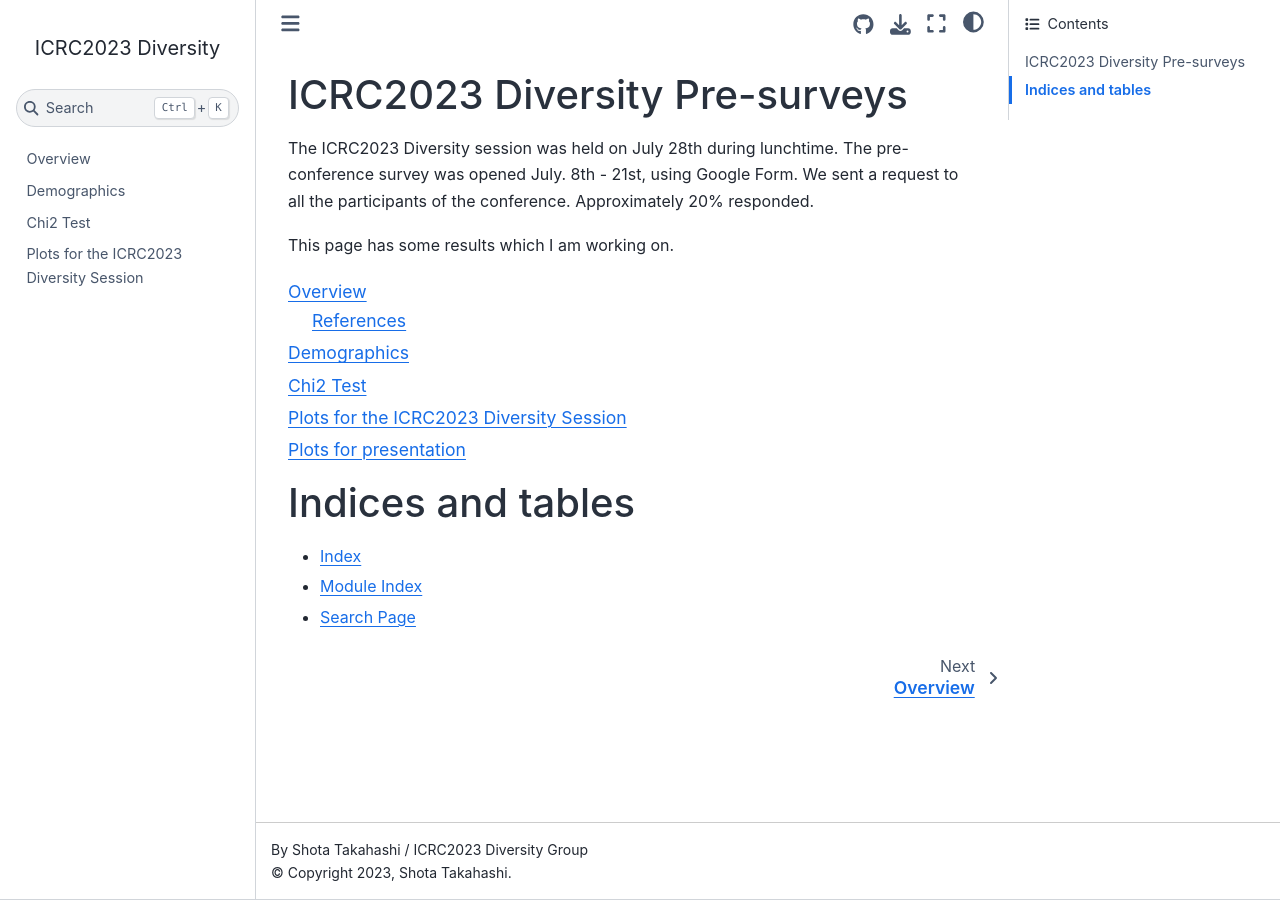
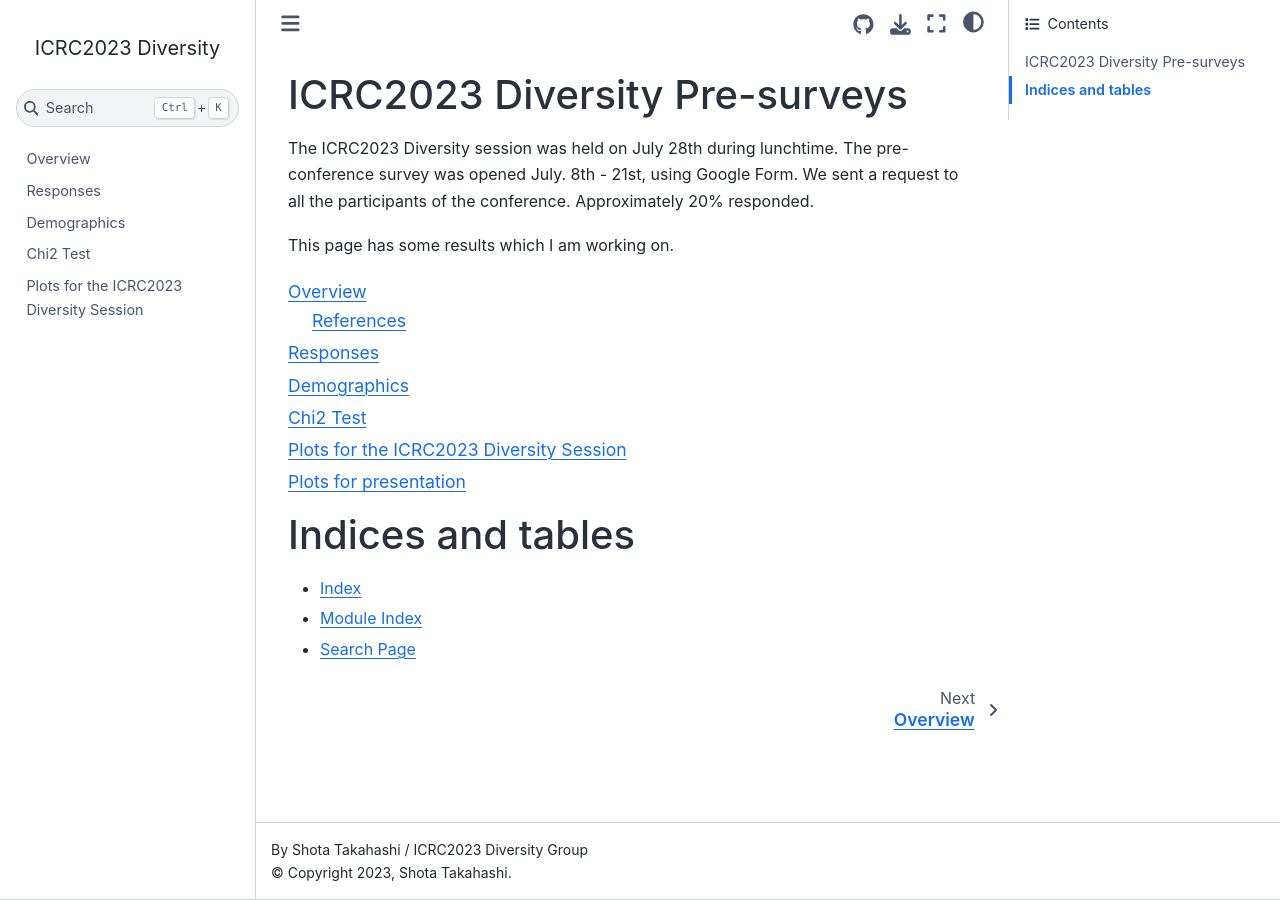
Before and after one commit to ICRC2023/surveys, a Sphinx documentation site: the page built from docs/index.md, in a window 1280 px wide. Built offline with Sphinx 7.4.7 and the Sphinx Book theme 1.1.4, drawn with Linux system fonts in a browser that asks for light colours.

Commit message:
docs(docs/index.md): 回答の推移を追加した

```diff
--- a/docs/index.md
+++ b/docs/index.md
@@ -12,6 +12,7 @@ This page has some results which I am working on.
 maxdepth: 2
 ---
 overview
+notebooks/responses.ipynb
 notebooks/demographics.ipynb
 notebooks/chi2_test_map.ipynb
 notebooks/icrc2023_diversity.ipynb
```
